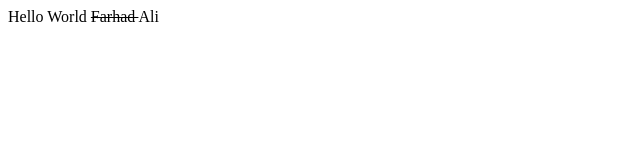
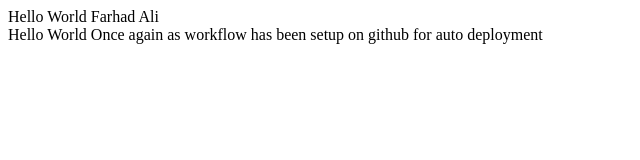
Before and after one commit to FarhadAbbasi/Bootcamp-C1, a plain HTML site: page index.html in a window 1280 px wide. Shown: the whole page, without its empty margins (0-640 px from the left). Drawn offline with Linux system fonts and the light colour scheme.

Commit message:
Workflow updated on Github

```diff
--- a/index.html
+++ b/index.html
@@ -9,7 +9,8 @@
 </head>
 <body>
 
-    <div> Hello World <s> Farhad </s> Ali </div>
+    <div> Hello World  Farhad  Ali </div>
+    <div> Hello World  Once again as workflow has been setup on github for auto deployment </div>
 
 </body>
 </html>
```
